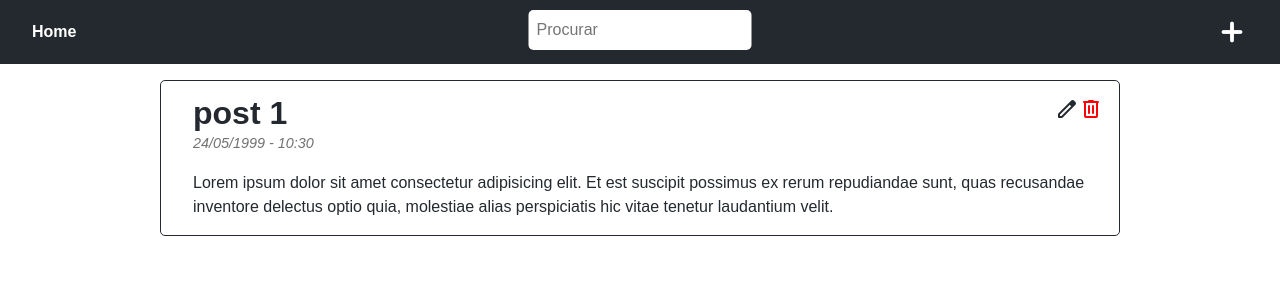
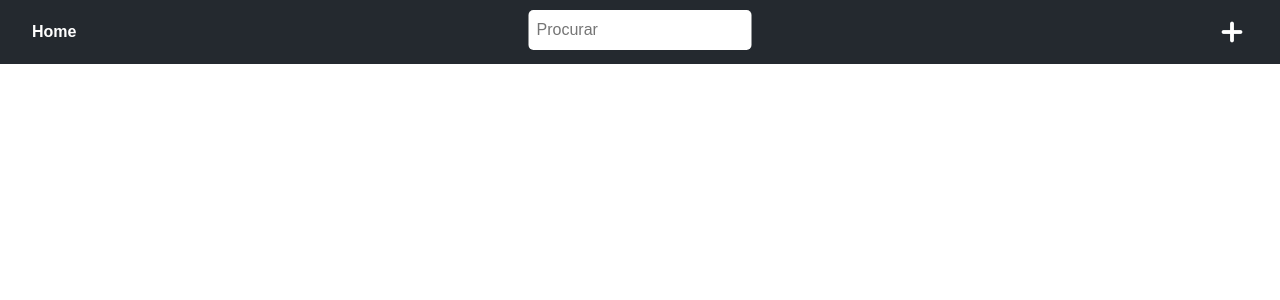
Before and after one commit to Mulleriano/blog, a Vue app: page / in a window 1280 px wide. Shown: the top 300 px of the page. Built offline with nearby package versions, Linux system fonts and the light colour scheme.

Commit message:
Adicionando evento de deletar

```diff
--- a/src/App.vue
+++ b/src/App.vue
@@ -6,12 +6,6 @@ export default {
   data() {
     return {
       posts: [
-        {
-          title: "post 1",
-          datetime: "24/05/1999 - 10:30",
-          content:
-            "  Lorem ipsum dolor sit amet consectetur adipisicing elit. Et est suscipit possimus ex rerum repudiandae sunt, quas recusandae inventore delectus optio quia, molestiae alias perspiciatis hic vitae tenetur laudantium velit.",
-        },
       ],
       search: "",
     };
@@ -22,6 +16,9 @@ export default {
     },
     updatePost(thePost, id) {
       this.posts[id] = thePost;
+    },
+    deletePost(id) {
+      this.posts.splice(id, 1);
     },
   },
 };
@@ -44,6 +41,7 @@ export default {
       :posts="posts"
       @create-post="addPost"
       @edit-post="updatePost"
+      @delete-post="deletePost"
     />
   </main>
 
```
